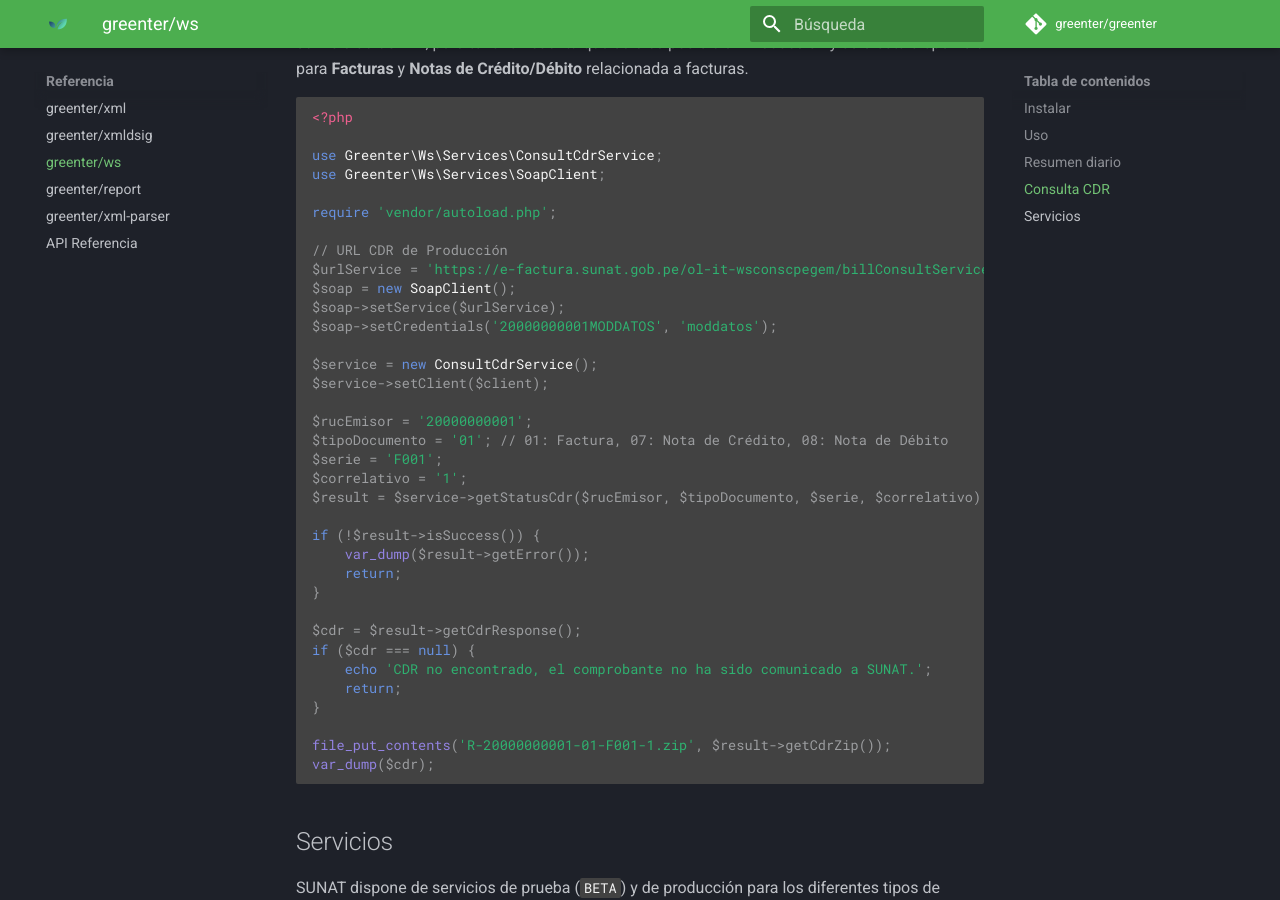
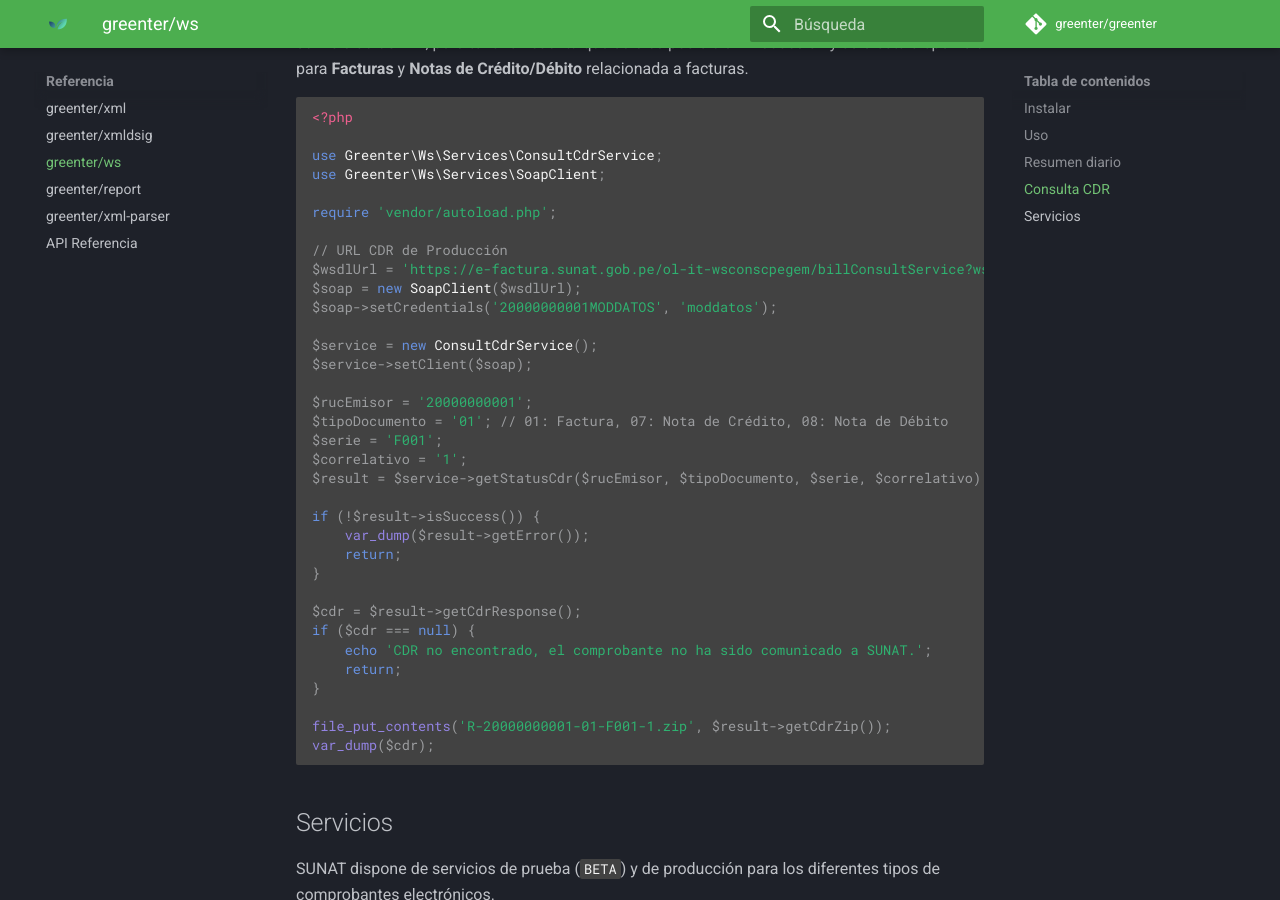
Before and after one commit to thegreenter/docs, an MkDocs documentation site: the page built from docs/packages/ws.md, in a window 1280 px wide and 900 px high, scrolled down 4268 px. Built offline with MkDocs 1.6.1 and Material for MkDocs 9.7.7, drawn with Linux system fonts in a browser that asks for light colours.

Commit message:
Fix init soap Consulta CDR

```diff
--- a/docs/packages/ws.md
+++ b/docs/packages/ws.md
@@ -202,13 +202,12 @@ use Greenter\Ws\Services\SoapClient;
 require 'vendor/autoload.php';
 
 // URL CDR de Producción
-$urlService = 'https://e-factura.sunat.gob.pe/ol-it-wsconscpegem/billConsultService';
-$soap = new SoapClient();
-$soap->setService($urlService);
+$wsdlUrl = 'https://e-factura.sunat.gob.pe/ol-it-wsconscpegem/billConsultService?wsdl';
+$soap = new SoapClient($wsdlUrl);
 $soap->setCredentials('20000000001MODDATOS', 'moddatos');
 
 $service = new ConsultCdrService();
-$service->setClient($client);
+$service->setClient($soap);
 
 $rucEmisor = '20000000001';
 $tipoDocumento = '01'; // 01: Factura, 07: Nota de Crédito, 08: Nota de Débito
```
